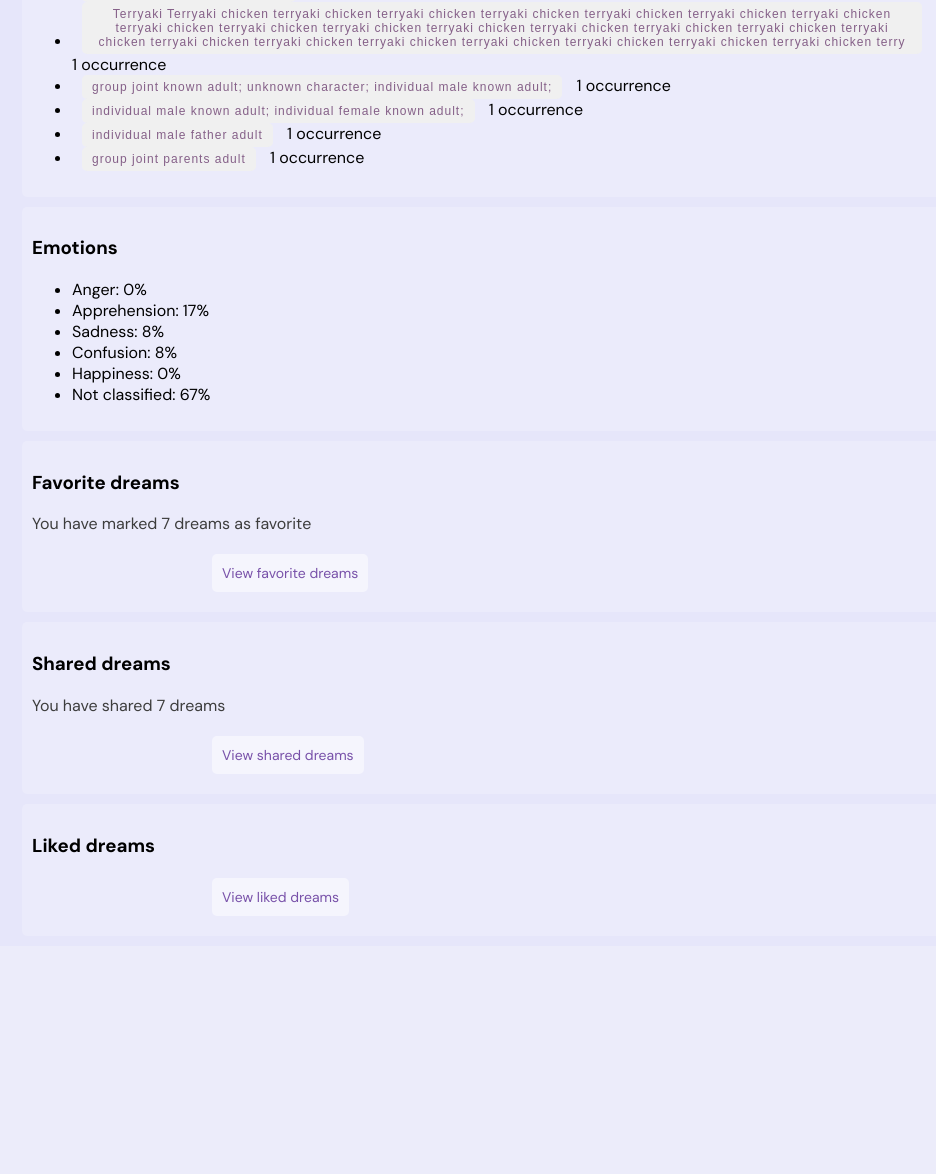
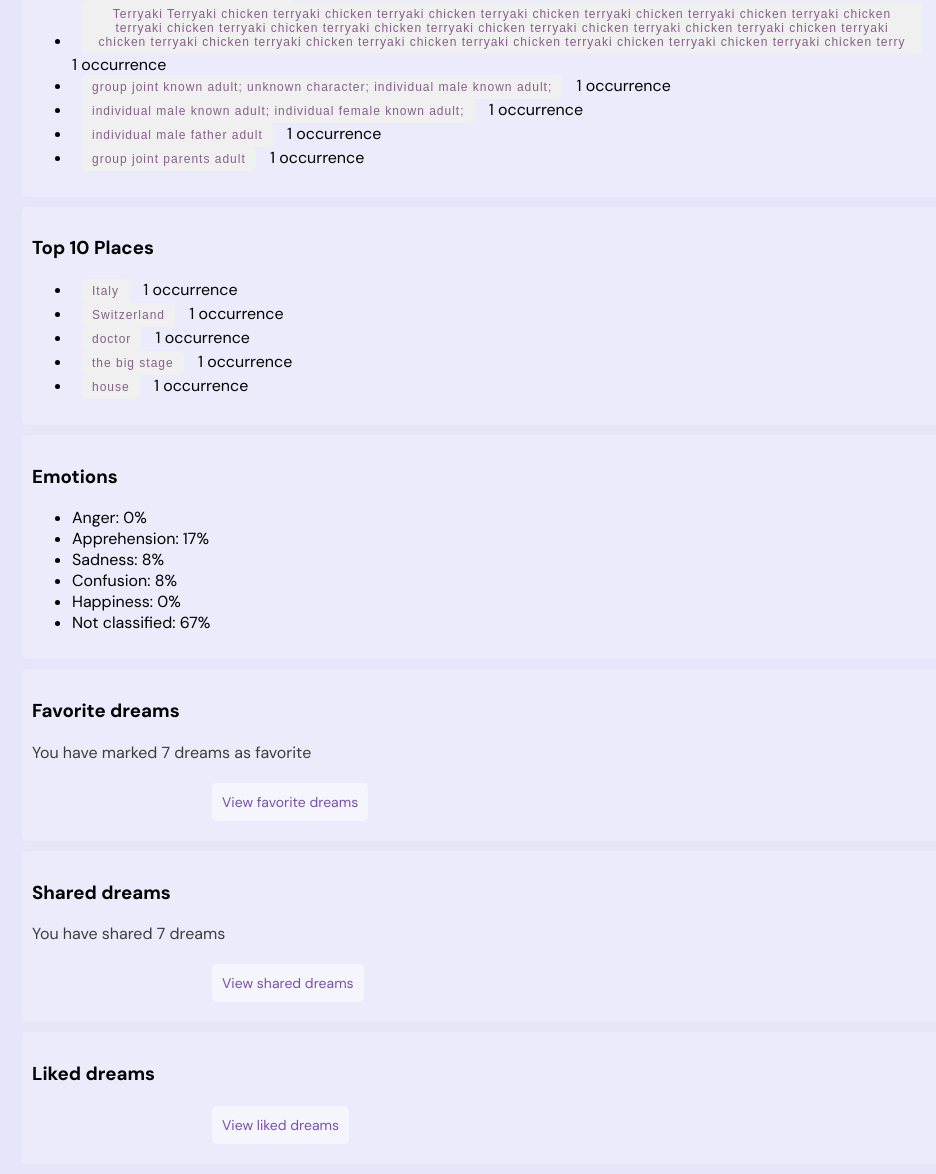
Before and after one commit to hannahsteinbach/DreamCatcher, a Django app: page /dreams/statistics/ in a window 1280 px wide. Shown: the part 973-2147 px from the top of the page, without its empty margins (258-1194 px from the left). Before the commit the page ends 1876 px from the top, so only its background shows below. Run offline with Django 5.2, Linux system fonts and the light colour scheme; a user stored in the database is signed in; data comes from the database, SQL or seed files in the repository.

Commit message:
fix statistics§

```diff
--- a/django/dreamcatcher/dreams/templates/dreams/personal_statistics.html
+++ b/django/dreamcatcher/dreams/templates/dreams/personal_statistics.html
@@ -368,8 +368,24 @@
         <ul>
             {% for character,count in top_10_characters %}
             <li><form class="keyword-form" method="get" action="{% url 'dreams:dream_journal' %}">
-                <input type="hidden" name="person" value="{{ character }}">
+                <input type="hidden" name="character" value="{{ character }}">
                         <button type="submit">{{ character }}</button>
+            </form> {% if count == 1%}
+                    {{count}} occurrence
+                    {% else %}
+                    {{count}} occurrences
+                    {% endif %}
+                    </li>
+            {%endfor%}
+        </ul>
+    </div>
+    <div class="dream">
+        <h3>Top 10 Places</h3>
+        <ul>
+            {% for place,count in top_10_places%}
+            <li><form class="keyword-form" method="get" action="{% url 'dreams:dream_journal' %}">
+                <input type="hidden" name="place" value="{{ place }}">
+                        <button type="submit">{{ place }}</button>
             </form> {% if count == 1%}
                     {{count}} occurrence
                     {% else %}
```
